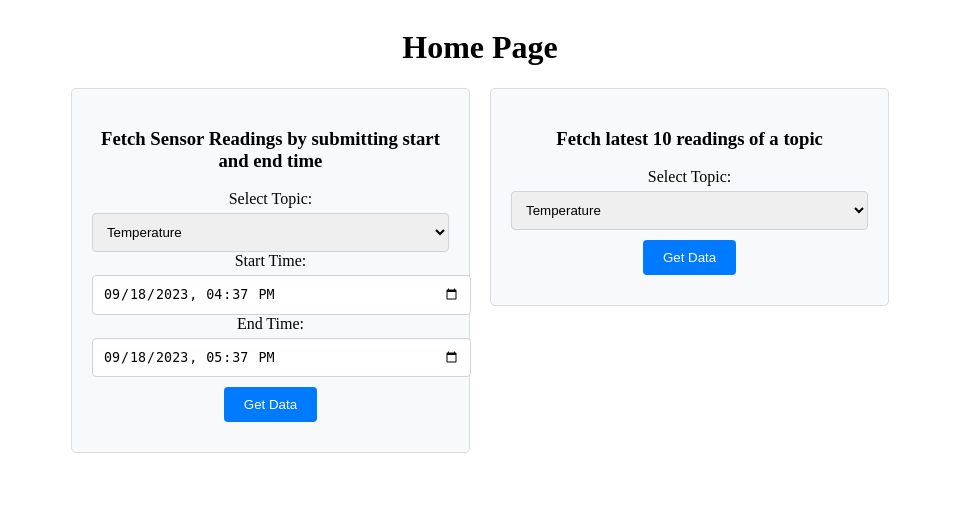
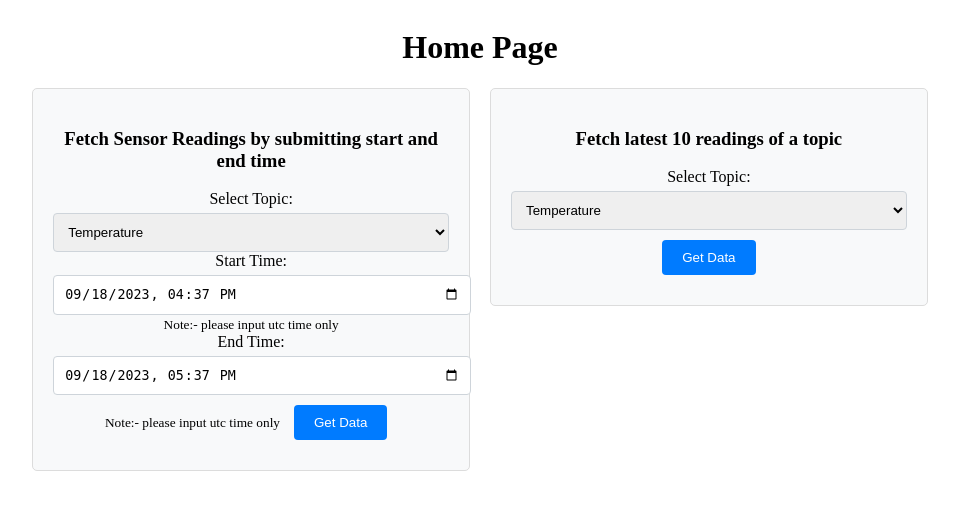
Before and after one commit to premkumar0/exalens-mqtt, a FastAPI app: page / in a window 1280 px wide. Shown: the top 510 px of the page, without its empty margins (160-1119 px from the left). Run offline with FastAPI, Linux system fonts and the light colour scheme.

Commit message:
updated tooltip

```diff
--- a/fast-api/templates/index.html
+++ b/fast-api/templates/index.html
@@ -21,9 +21,11 @@
                     <label for="mongodb_start_time">Start Time:</label>
                     <input type="datetime-local" id="mongodb_start_time" name="start_time"
                         value="{{ default_start_time }}">
+                    <small>Note:- please input utc time only</small>
 
                     <label for="mongodb_end_time">End Time:</label>
                     <input type="datetime-local" id="mongodb_end_time" name="end_time" value="{{ default_end_time }}">
+                    <small>Note:- please input utc time only</small>
 
                     <button type="submit">Get Data</button>
                 </form>
```
